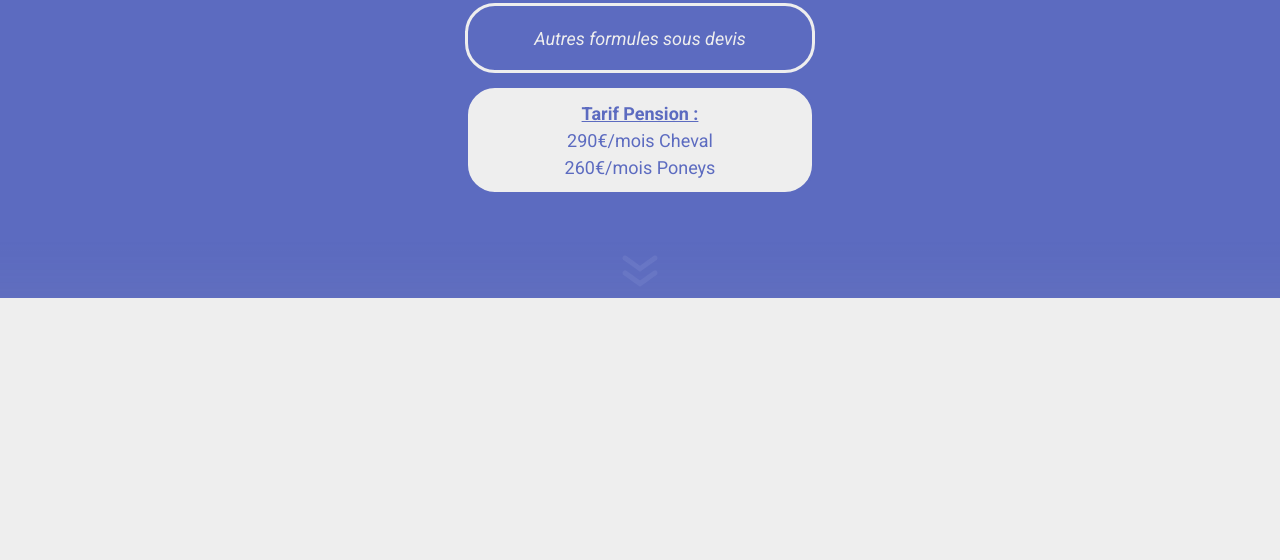
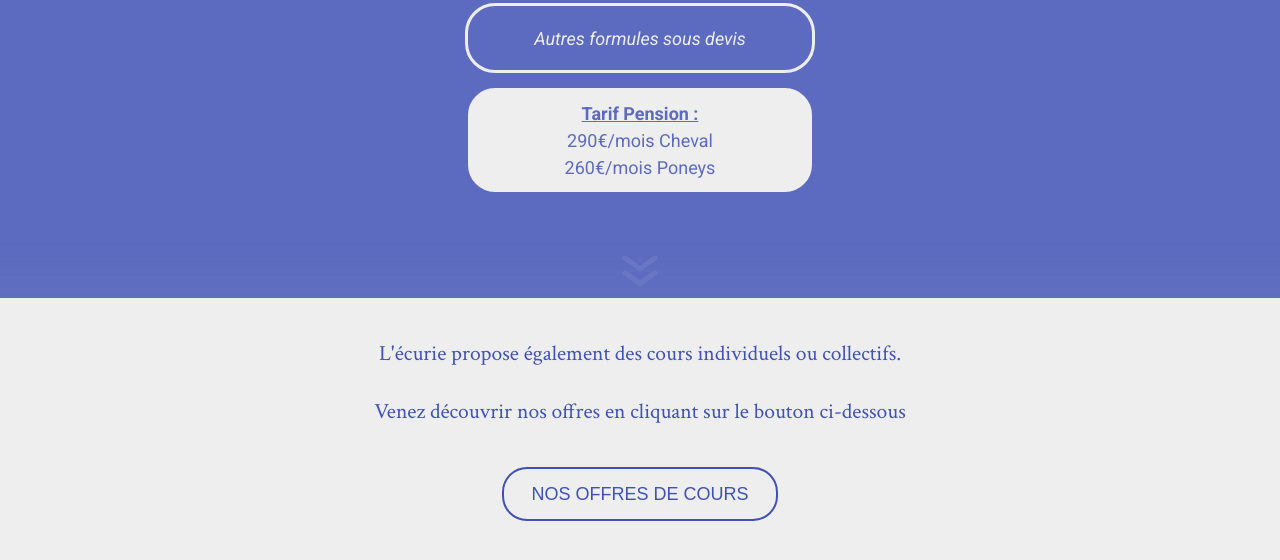
Before and after one commit to GoutteDooo/Site_Ecurie, a React (Vite) app: page /proprietaires in a window 1280 px wide. Shown: the part 2002-2562 px from the top of the page. Built offline with nearby package versions, Linux system fonts and the light colour scheme.

Commit message:
feat(Proprios): Ajout Proposition.jsx

```diff
--- a/src/components/proprietaires/Details.jsx
+++ b/src/components/proprietaires/Details.jsx
@@ -23,7 +23,6 @@ const Details = () => {
     </>,
   ];
   const tarifPension = content.length - 1; //la où se situe le tarif pension pour le mapping
-  console.log(tarifPension);
 
   return (
     <div className="proprietaires__details">
--- a/src/components/proprietaires/Prestations.jsx
+++ b/src/components/proprietaires/Prestations.jsx
@@ -3,8 +3,6 @@ import Bubble from "../Bubble";
 import { MAIN_COLOR, BG_COLOR } from "../../utils/variables";
 
 const Prestations = () => {
-  // window.scrollTo(0, 0);
-
   const content = [
     <>
       <b>Pension Chevaux et/ou Poneys</b>
--- /dev/null
+++ b/src/components/proprietaires/Proposition.jsx
@@ -0,0 +1,15 @@
+import React from "react";
+import { useNavigate } from "react-router-dom";
+
+const Proposition = () => {
+  let navigate = useNavigate();
+  return (
+    <div className="proprietaires__proposition">
+      <p>L'écurie propose également des cours individuels ou collectifs.</p>
+      <p>Venez découvrir nos offres en cliquant sur le bouton ci-dessous</p>
+      <button onClick={() => navigate("/cours")}>NOS OFFRES DE COURS</button>
+    </div>
+  );
+};
+
+export default Proposition;
--- a/src/pages/Proprietaires.jsx
+++ b/src/pages/Proprietaires.jsx
@@ -4,6 +4,7 @@ import IntroAnnexe from "../components/IntroAnnexe";
 import Prestations from "../components/proprietaires/Prestations";
 import Details from "../components/proprietaires/Details";
 import DecorImage from "../components/DecorImage";
+import Proposition from "../components/proprietaires/Proposition";
 
 const Proprietaires = () => {
   window.scrollTo(0, 0);
@@ -13,6 +14,7 @@ const Proprietaires = () => {
       <Prestations />
       <DecorImage imgLink={"/assets/images/decor_image/proprio_1.jpg"} />
       <Details />
+      <Proposition />
     </div>
   );
 };
--- a/src/styles/main.scss
+++ b/src/styles/main.scss
@@ -41,6 +41,7 @@
 //Proprietaires
 @import "./pages/proprietaires";
 @import "./pages/proprietaires/details";
+@import "./pages/proprietaires/proposition";
 //Cours
 @import "./pages/cours/cours";
 /* THEMES */
--- /dev/null
+++ b/src/styles/pages/proprietaires/_proposition.scss
@@ -0,0 +1,22 @@
+.proprietaires__proposition {
+  @include verticalCenter;
+  flex-direction: column;
+  padding: 2rem;
+  p {
+    font-family: Crimson Text;
+    font-size: 1.2rem;
+    color: $secondary-color;
+    line-height: 2.2rem;
+    margin-bottom: 1rem;
+  }
+  button {
+    margin-top: 1rem;
+    border: 2px solid $secondary-color;
+    color: $secondary-color;
+    padding: 0.8rem 1.5rem;
+    &:hover {
+      background: $secondary-color;
+      color: $bg-color;
+    }
+  }
+}
```
